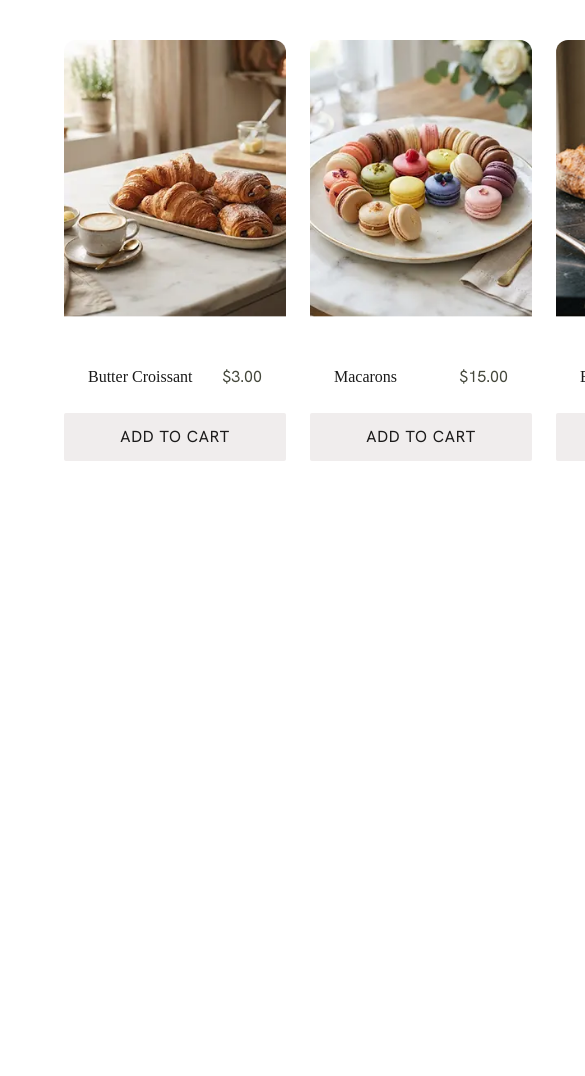
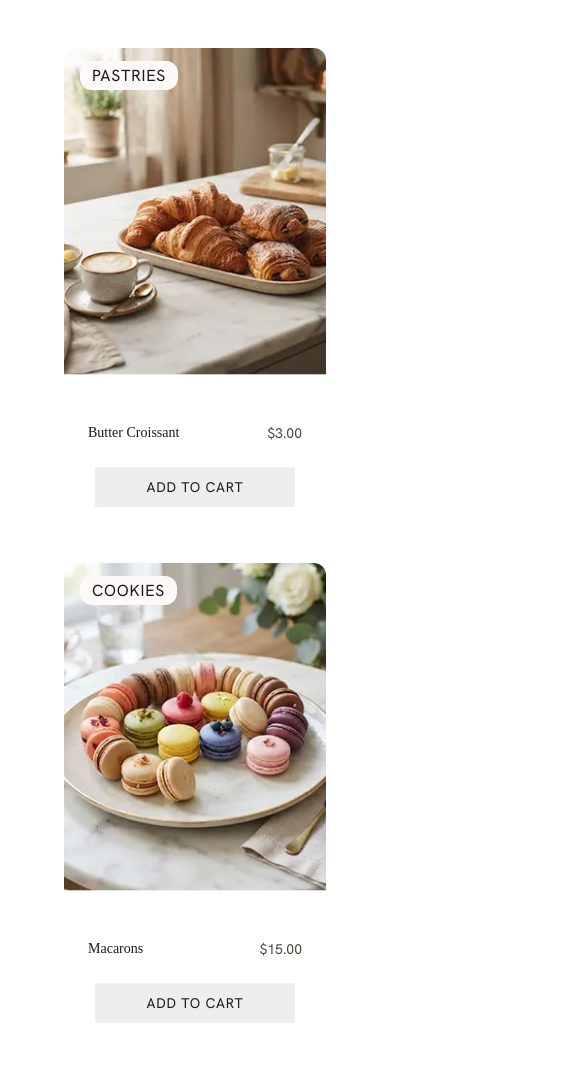
Before and after one commit to Zaina-T/Ble, a website: page index.html in a window 390 px wide. Shown: the part 533-1609 px from the top of the page, 585 px wide, since content can reach past the window. Before the commit the page ends 1018 px from the top, so only its background shows below. Drawn offline with Linux system fonts and the light colour scheme.

Commit message:
Updated responsive Our Favorites section

```diff
--- a/index.html
+++ b/index.html
@@ -81,7 +81,7 @@
     <section class="Our_Favorites_header pt-30 pb-16">
         <div class="container row">
             <div class="fav_heading">
-                <h2>Our Favorites</h2>
+                <h1>Our Favorites</h1>
             </div>
 
             <a href="#" class="ml-auto">
@@ -92,12 +92,20 @@
 <!--End of Our Favorite header section-->
 
 <!--Start of Our Favorite (cards) section-->
-    <section class="Our_Favorites">
+    <section class="Our_Favorites ">
         <div class="container row">
-            <div class="favorites flex gap-6 px-16">
+            <div class="favorites flex gap-6 px-16 cards_display">
 
+            <!--Start of Card1-->
               <div class="favorite pb-6">
-                <img src="./assests/Our_Fav/Croissants.webp" >
+                <div class="relative">
+                <img src="./assests/Our_Fav/Croissants.webp" class="w-full" >
+
+                 <div class="tag tag_position">
+                    <a href="#" class="tag_details">PASTRIES</a>
+                 </div>
+                </div>
+
                 <div class="fav_name flex p-6">
                     <h3>Butter Croissant</h3>
 
@@ -110,10 +118,18 @@
                     <button type="button">ADD TO CART</button>
                 </div>
               </div>
+            <!--End of Card1-->
 
+            <!--Start of Card2-->
+              <div class="favorite pb-6">
+                <div class="relative">
+                <img src="./assests/Our_Fav/Macarons.webp" class="w-full" >
 
-              <div class="favorite pb-6">
-                <img src="./assests/Our_Fav/Macarons.webp" >
+                <div class="tag tag_position">
+                    <a href="#" class="tag_details">COOKIES</a>
+                 </div>
+                </div>
+
                 <div class="fav_name flex p-6">
                     <h3>Macarons</h3>
 
@@ -126,9 +142,18 @@
                     <button type="button">ADD TO CART</button>
                 </div>
               </div>
+              <!--End of Card2-->
 
+              <!--Start of Card3-->
               <div class="favorite pb-6">
-                <img src="./assests/Our_Fav/bread.png" >
+                <div class="relative">
+                <img src="./assests/Our_Fav/bread.png" class="w-full">
+
+                <div class="tag tag_position">
+                    <a href="#" class="tag_details">FRESH BREAD</a>
+                 </div>
+                </div>
+
                 <div class="fav_name flex p-6">
                     <h3>Baguette</h3>
 
@@ -141,9 +166,18 @@
                     <button type="button">ADD TO CART</button>
                 </div>
               </div>
+            <!--End of Card3-->
 
+            <!--Start of Card4-->
               <div class="favorite pb-6">
-                <img src="./assests/Our_Fav/cakes.webp" >
+                <div class="relative">
+                <img src="./assests/Our_Fav/cakes.webp" class="w-full">
+
+                <div class="tag tag_position">
+                    <a href="#" class="tag_details">CAKES</a>
+                 </div>
+                </div>
+
                 <div class="fav_name flex p-6">
                     <h3>Chocolate Tart</h3>
 
@@ -156,10 +190,20 @@
                     <button type="button">ADD TO CART</button>
                 </div>
               </div>
+              <!--End of Card4-->
         </div>
         </div>
     </section>
 <!--End of Our Favorite (cards) section-->
+
+<!--Start of Today's Special section-->
+<section class="Todays_special pt-30">
+    <p class="text-primary-green ">zaina</p>
+
+
+</section>
+
+
 
 
 </main>
--- a/input.css
+++ b/input.css
@@ -52,20 +52,20 @@
 
 h1 {
  @apply font-eb-garamond;
- @apply font-normal;
- @apply text-base;
+ @apply font-bold;
+ @apply text-4xl;
  @apply text-fourth-black;
 }
 
 h2 {
-    @apply font-eb-garamond
+    @apply font-eb-garamond;
     @apply font-bold;
     @apply text-base;
     @apply text-fourth-black;
 }
 
 h3 {
-    @apply font-eb-garamond
+    @apply font-eb-garamond;
     @apply font-normal;
     @apply text-base;
     @apply text-fourth-black;
@@ -98,3 +98,36 @@ button {
     @apply mx-auto;
     @apply rounded-xs;
 }
+
+.tag_position {
+   @apply absolute top-4 left-4;
+}
+
+.tag_details {
+  @apply font-hanken-grotesk
+   font-normal
+   text-base
+   text-fourth-black
+   tracking-[0.8px]
+   rounded-xl
+   px-3 py-1
+   bg-background-fill;
+}
+
+.cards_display {
+    @apply grid grid-cols-4
+    max-[1025px]:grid-cols-3 gap-8
+    max-[770px]:grid-cols-2
+    max-[590px]:grid-cols-1;
+
+    .add_to_cart button {
+        @apply max-[1025px]:w-50;
+        @apply max-[1025px]:h-10;
+        @apply max-[1025px]:text-sm;}
+
+    .fav_name h3 {
+        @apply max-[1025px]:text-sm;}
+
+    .price p {
+        @apply max-[1025px]:text-sm;}
+}
```
Also changed, not shown: output.css.
